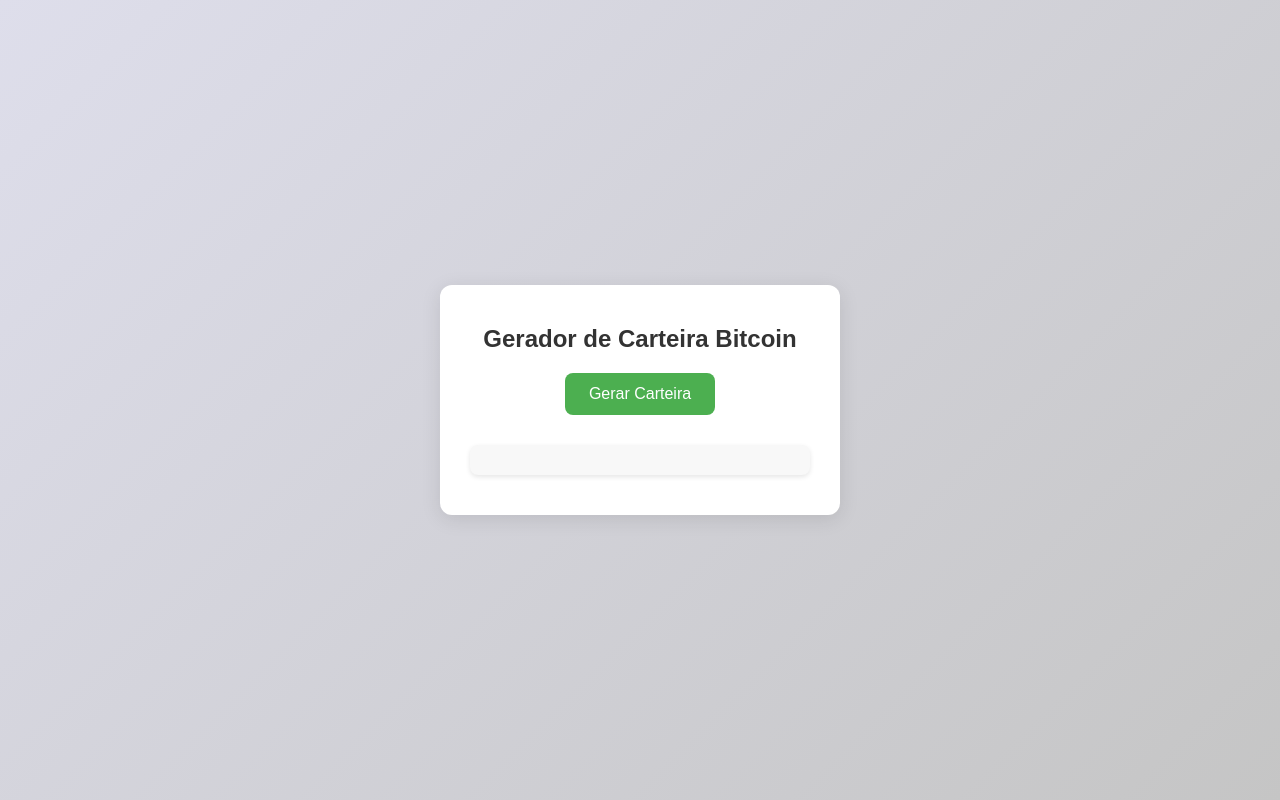
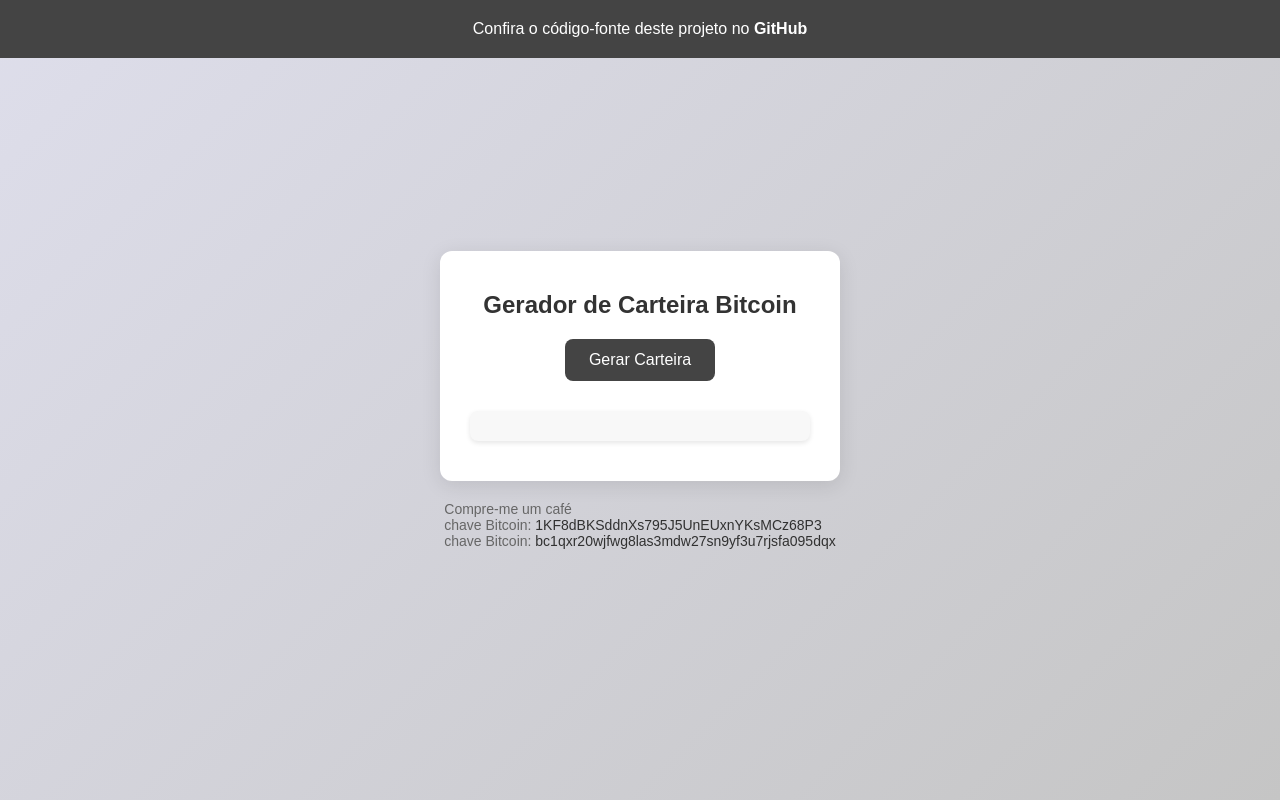
Before and after one commit to Alekssandher/cripto-wallet, a website: page src/index.html in a window 1280 px wide. Drawn offline with Linux system fonts and the light colour scheme.

Commit message:
Fix: index apparence

```diff
--- a/package.json
+++ b/package.json
@@ -4,7 +4,9 @@
   "description": "",
   "main": "index.js",
   "scripts": {
-    "test": "echo \"Error: no test specified\" && exit 1"
+    "test": "echo \"Error: no test specified\" && exit 1",
+    "start": "node ./server.js",
+    "dev": "nodemon ./server.js"
   },
   "keywords": [],
   "author": "",
--- a/src/index.html
+++ b/src/index.html
@@ -20,6 +20,25 @@
             min-height: 100vh;
             background: linear-gradient(135deg, #dedeeb, #c5c5c5);
             color: #333;
+        }
+
+        /* Header */
+        header {
+            position: fixed;
+            top: 0;
+            width: 100%;
+            padding: 20px;
+            background-color: #444444;
+            text-align: center;
+            color: white;
+        }
+        header a {
+            color: #ffffff;
+            text-decoration: none;
+            font-weight: bold;
+        }
+        header a:hover {
+            text-decoration: underline;
         }
 
         /* Container principal */
@@ -48,7 +67,7 @@
         button {
             padding: 12px 24px;
             font-size: 16px;
-            background-color: #4CAF50;
+            background-color: #444444;
             color: white;
             border: none;
             border-radius: 8px;
@@ -56,7 +75,7 @@
             transition: background-color 0.3s, transform 0.2s;
         }
         button:hover {
-            background-color: #45a049;
+            background-color: #444444;
             transform: scale(1.05);
         }
 
@@ -77,7 +96,7 @@
             margin: 10px 0;
         }
         .output strong {
-            color: #4e54c8;
+            color: #444444;
         }
 
         /* Rodapé */
@@ -87,7 +106,7 @@
             color: #666;
         }
         footer a {
-            color: #4CAF50;
+            color: #313131;
             text-decoration: none;
         }
         footer a:hover {
@@ -96,13 +115,22 @@
     </style>
 </head>
 <body>
+    <!-- Header com link para o código-fonte -->
+    <header>
+        <p>Confira o código-fonte deste projeto no <a href="https://github.com/Alekssandher/cripto-wallet" target="_blank">GitHub</a></p>
+    </header>
+
     <div class="container">
         <h1>Gerador de Carteira Bitcoin</h1>
         <button onclick="generateWallet()">Gerar Carteira</button>
         <div class="output" id="output"></div>
     </div>
 
-
+    <footer>
+        <p>Compre-me um café</p>
+        <p>chave Bitcoin: <a href="https://blockchain.com/btc/address/1KF8dBKSddnXs795J5UnEUxnYKsMCz68P3" target="_blank">1KF8dBKSddnXs795J5UnEUxnYKsMCz68P3</a></p>
+        <p>chave Bitcoin: <a href="https://www.blockchain.com/explorer/addresses/btc/bc1qxr20wjfwg8las3mdw27sn9yf3u7rjsfa095dqx" target="_blank">bc1qxr20wjfwg8las3mdw27sn9yf3u7rjsfa095dqx</a></p>
+    </footer>
 
     <script>
         function generateWallet() {
```
